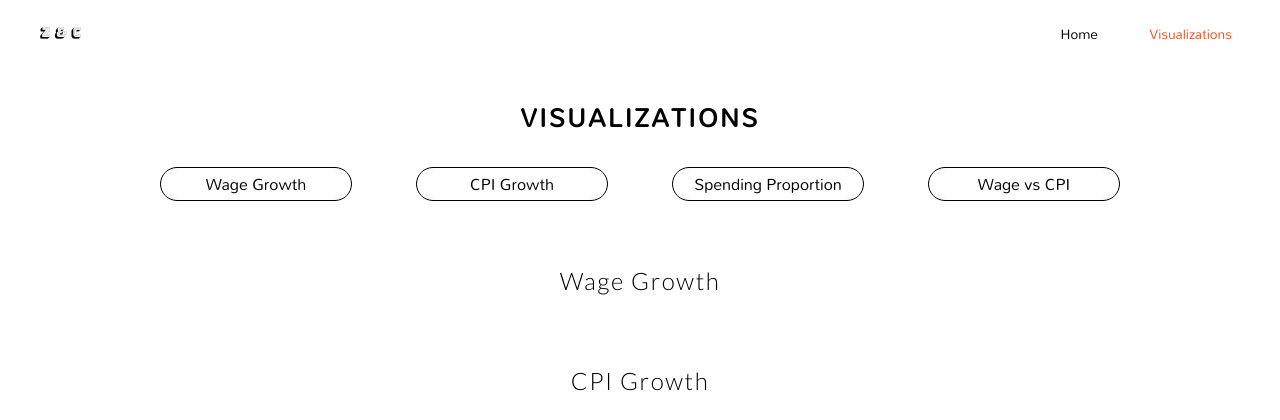
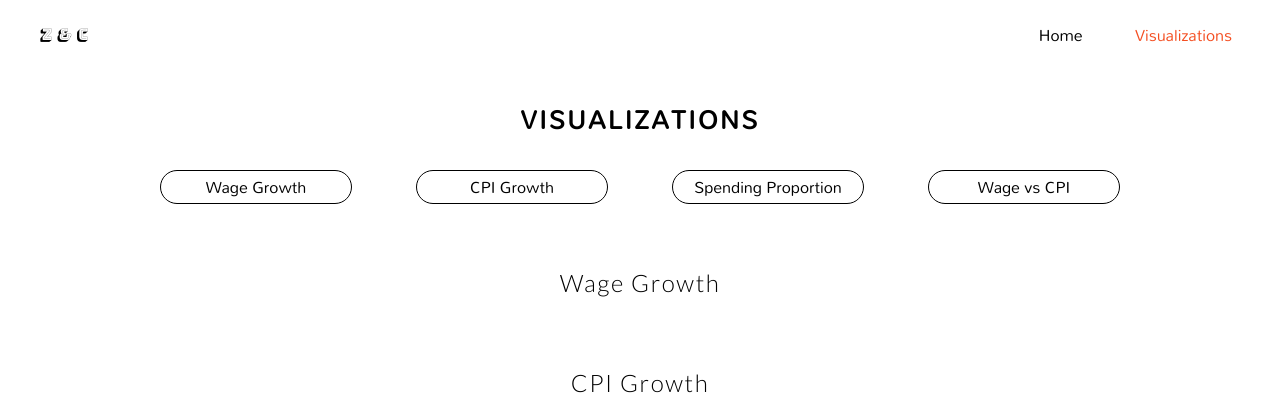
Before and after one commit to Dannie-1217/Dannie-1217.github.io, a PHP site: page /vis.html in a window 1280 px wide. Shown: the top 420 px of the page. Run offline with PHP 8.4, Linux system fonts and the light colour scheme; some web fonts are replaced.

Commit message:
Update vis.css

```diff
--- a/355_FinalProject/css/vis.css
+++ b/355_FinalProject/css/vis.css
@@ -17,7 +17,7 @@ a{
 
 nav{
     text-align: center;
-    font-size: 0.85rem;
+    font-size: 1rem;
     display: flex;
     justify-content: space-between;
     padding:1.2rem 1rem 1rem;
```
